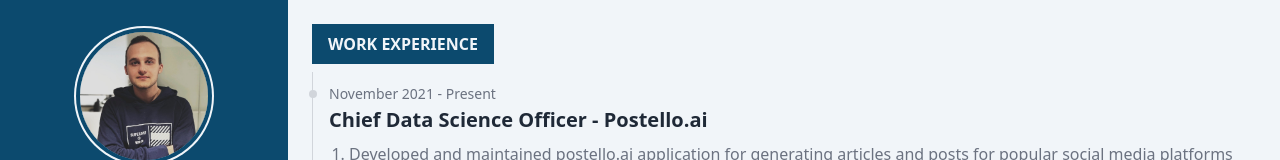
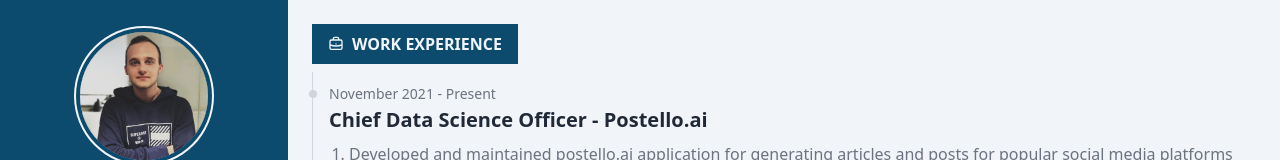
Before and after one commit to kaydotdev/antonkozyriev.me, a React (Create React App) app: page / in a window 1280 px wide. Shown: the top 160 px of the page. Built offline with nearby package versions, Linux system fonts and the light colour scheme.

Commit message:
feat(Header.tsx): add icon support to the beginning

```diff
--- a/src/App.tsx
+++ b/src/App.tsx
@@ -77,7 +77,11 @@ function App() {
       </div>
       <div className="grow bg-slate-100">
         <div className="flex flex-col p-6">
-          <Header text="Work experience" />
+          <Header text="Work experience">
+            <svg xmlns="http://www.w3.org/2000/svg" fill="none" viewBox="0 0 24 24" stroke="currentColor" strokeWidth={2}>
+              <path strokeLinecap="round" strokeLinejoin="round" d="M21 13.255A23.931 23.931 0 0112 15c-3.183 0-6.22-.62-9-1.745M16 6V4a2 2 0 00-2-2h-4a2 2 0 00-2 2v2m4 6h.01M5 20h14a2 2 0 002-2V8a2 2 0 00-2-2H5a2 2 0 00-2 2v10a2 2 0 002 2z" />
+            </svg>
+          </Header>
           <Timespan sections={workExperienceSection} />
         </div>
       </div>
--- a/src/components/Header.tsx
+++ b/src/components/Header.tsx
@@ -1,11 +1,19 @@
+import { ReactNode } from 'react';
+
 interface HeaderProps {
     text: string;
+    children: ReactNode;
 }
 
 function Header(props: HeaderProps) {
     return (
-        <div className="bg-sky-900 uppercase px-4 py-2 mb-2 text-slate-100 font-extrabold w-fit">
-            {props.text}
+        <div className="flex flex-row bg-sky-900 text-slate-100 px-4 py-2 mb-2 w-fit items-center">
+            <div className="h-4 w-4 mr-2">
+                {props.children}
+            </div>
+            <div className="uppercase font-extrabold">
+                {props.text}
+            </div>
         </div>
     );
 }
```
